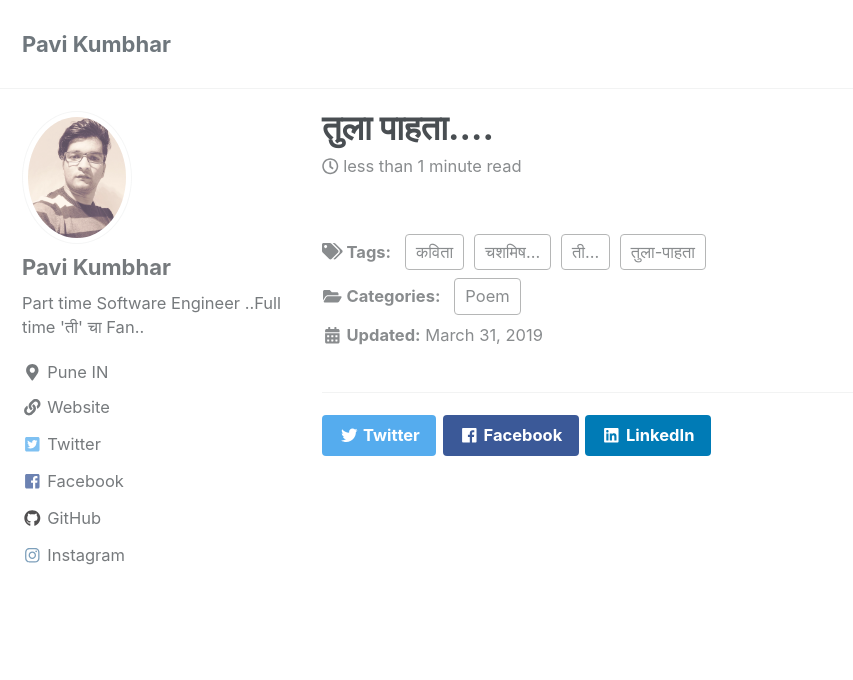
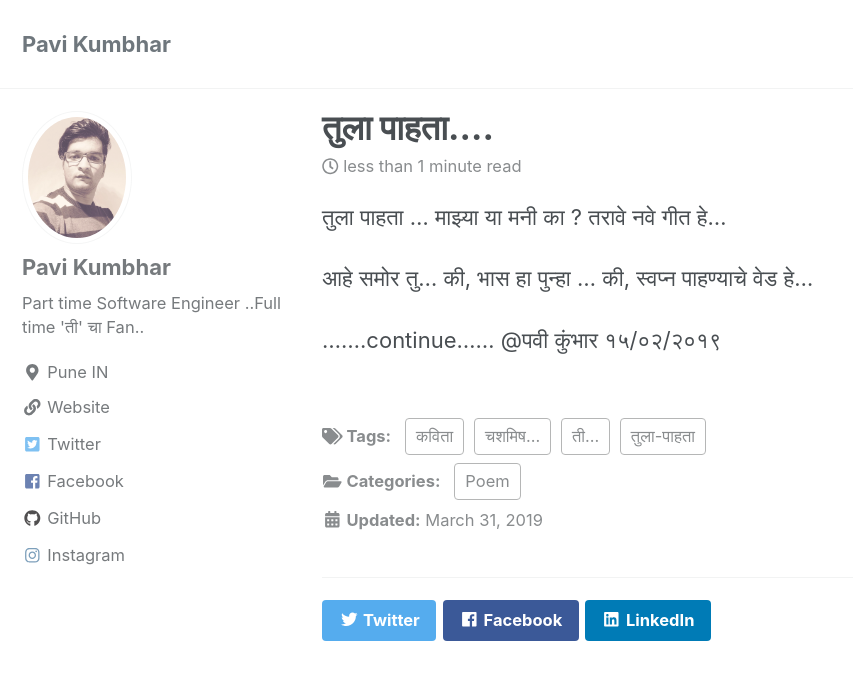
Before and after one commit to pavikumbhar/pavikumbhar.github.io, a Jekyll site: the page built from _posts/2019-03-31-तुला-पाहता.md, in a window 1280 px wide and 900 px high. Shown: the top 680 px of the window, without its empty margins (0-853 px from the left). Built offline with Jekyll 4.4.1, drawn with Linux system fonts in a browser that asks for light colours; cached includes are drawn as plain includes.

Commit message:
Update 2019-03-31-तुला-पाहता.md

```diff
--- a/_posts/2019-03-31-तुला-पाहता.md
+++ b/_posts/2019-03-31-तुला-पाहता.md
@@ -8,3 +8,16 @@ tags:
   - ती...
   - चशमिष...
 ---
+
+
+तुला पाहता ...
+माझ्या या मनी
+का ? तरावे नवे गीत हे…
+
+आहे समोर तु…
+की, भास हा पुन्हा …
+की, स्वप्न पाहण्याचे  वेड हे…
+
+…….continue……
+         @पवी कुंभार
+         १५/०२/२०१९
```
